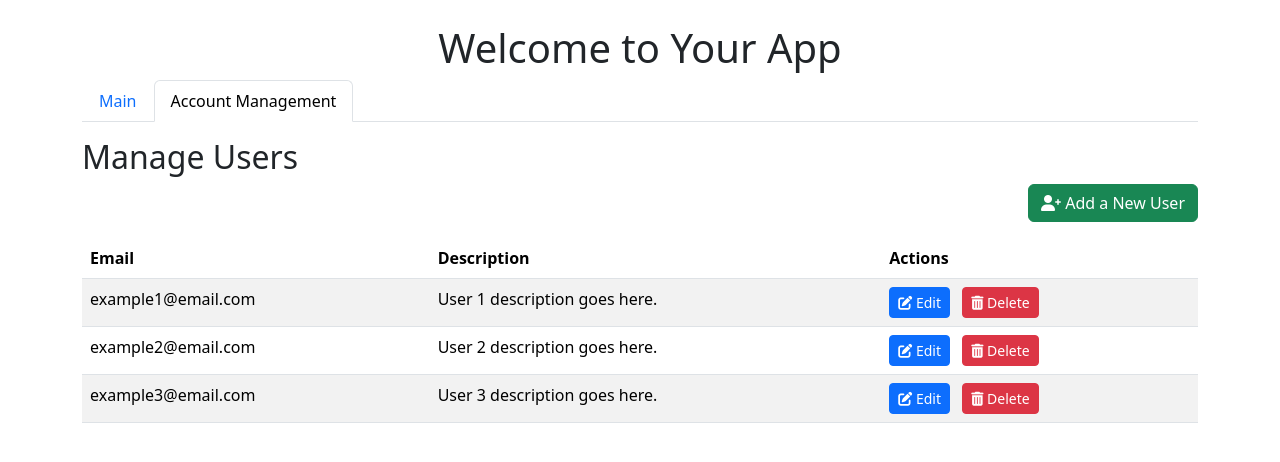
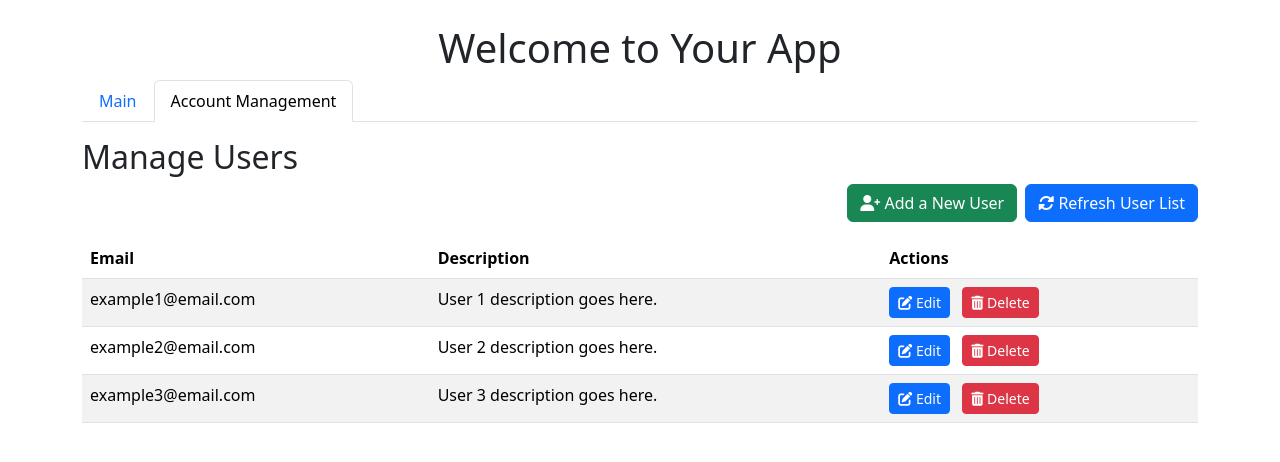
Before and after one commit to whelm2/cis-440-public, a Flask app: page /inside in a window 1280 px wide, after a click on "Account Management". Shown: the top 462 px of the page. Run offline with Flask 3, Linux system fonts and the light colour scheme; data that the repository does not hold is empty; some libraries are stand-ins or nearby versions.

Commit message:
a bunch of stuff

```diff
--- a/static/js/example_app_page.js
+++ b/static/js/example_app_page.js
@@ -35,10 +35,61 @@ document.addEventListener('DOMContentLoaded', function() {
     console.log('Description:', description);
 
     // Call the addUser function with the form data
-        addUser(email, password, description);
+    addUser(email, password, description).then(() => {
+        // Clear the input fields after user is added
+        document.getElementById('email').value = '';
+        document.getElementById('password').value = '';
+        document.getElementById('description').value = '';
 
-        // TODO: Add your logic here for further form validation, or feedback to the user
+        // Hide the modal using Bootstrap's modal instance
+        const addUserModalEl = document.getElementById('addUserModal');
+        const modalInstance = bootstrap.Modal.getInstance(addUserModalEl); // Get existing modal instance
+        modalInstance.hide();
+    }).catch((error) => {
+        console.error('Error adding user:', error);
+        alert('Error adding user. Please try again.');
     });
+
+
+    // Load users into the table after adding a new user
+    loadUsersIntoTable();
+});
+
+
+    // Add a listener for the Edit User form submission
+    document.getElementById('editUserForm').addEventListener('submit', async function(event) {
+        // Prevent the default form submission behavior
+        event.preventDefault();
+
+        // Collect data from the form inputs
+        const email = document.getElementById('editEmail').value;
+        const description = document.getElementById('editDescription').value;
+
+        try {
+            // Call the DataModel's editSelectedUser function to update the user
+            await DataModel.editSelectedUser(email, description);
+
+            // If the update was successful, clear the modal inputs
+            document.getElementById('editEmail').value = '';
+            document.getElementById('editDescription').value = '';
+
+            // Hide the modal
+            const editUserModalEl = document.getElementById('editUserModal');
+            const modalInstance = bootstrap.Modal.getInstance(editUserModalEl);
+            modalInstance.hide();
+
+            // Alert that the user was successfully edited
+            alert('User successfully edited!');
+
+            // Refresh the user list in the table
+            loadUsersIntoTable();
+        } catch (error) {
+            console.error('Error editing user:', error);
+            alert('Error editing user. Please try again.');
+        }
+    });
+
+
 
     loadUsersIntoTable();  // Load users into the table on page load
 });
@@ -84,6 +135,14 @@ async function deleteUser(userId) {
         return;
     }
 
+    // Ask for user confirmation before proceeding with deletion
+    const isConfirmed = confirm(`Are you sure you want to delete this user? This action cannot be undone.`);
+
+    // If the user confirms the deletion, proceed
+    if (!isConfirmed) {
+        return;  // Exit the function if the user doesn't confirm
+    }
+
     try {
         // Call DataModel's deleteUser function to delete the user by their ID
         DataModel.setSelectedUser(userId);
@@ -126,6 +185,7 @@ async function loadUsersIntoTable() {
             const editButton = document.createElement('button');
             editButton.className = 'btn btn-primary btn-sm me-2';
             editButton.innerHTML = '<i class="fas fa-edit"></i> Edit';
+            editButton.addEventListener('click', () => showEditModal(user.id));
             actionsCell.appendChild(editButton);
 
             // Delete button
@@ -151,3 +211,26 @@ function openAddUserModal() {
     var addUserModal = new bootstrap.Modal(document.getElementById('addUserModal'));
     addUserModal.show();
   }
+
+// Function to show the edit modal with user details
+// Function to show the edit modal with user details
+function showEditModal(userId) {
+    // Set the selected user in DataModel
+    DataModel.setSelectedUser(userId);
+
+    // Get the selected user object from DataModel
+    const user = DataModel.getCurrentUser();
+
+    // Check if the user exists
+    if (user) {
+        // Populate the email and description inputs in the modal with the user's data
+        document.getElementById('editEmail').value = user.email;
+        document.getElementById('editDescription').value = user.description;
+
+        // Show the edit modal
+        const editUserModal = new bootstrap.Modal(document.getElementById('editUserModal'));
+        editUserModal.show();
+    } else {
+        console.error('User not found');
+    }
+}
--- a/templates/example_app_page.html
+++ b/templates/example_app_page.html
@@ -56,8 +56,11 @@
 
                 <!-- Menu Bar -->
                 <div class="d-flex justify-content-end mb-3">
-                    <button class="btn btn-success" onclick="openAddUserModal()">
+                    <button class="btn btn-success me-2" onclick="openAddUserModal()">
                         <i class="fas fa-user-plus"></i> Add a New User
+                    </button>
+                    <button class="btn btn-primary" onclick="loadUsersIntoTable()">
+                        <i class="fas fa-sync-alt"></i> Refresh User List
                     </button>
                 </div>
 
@@ -154,6 +157,36 @@
         </div>
     </div>
 
+    <!-- Modal for Editing a User -->
+    <div class="modal fade" id="editUserModal" tabindex="-1" aria-labelledby="editUserModalLabel" aria-hidden="true">
+        <div class="modal-dialog">
+            <div class="modal-content">
+                <div class="modal-header">
+                    <h5 class="modal-title" id="editUserModalLabel">Edit User</h5>
+                    <button type="button" class="btn-close" data-bs-dismiss="modal" aria-label="Close"></button>
+                </div>
+                <div class="modal-body">
+                    <form id="editUserForm">
+                        <!-- Email input -->
+                        <div class="mb-3">
+                            <label for="editEmail" class="form-label">Email address</label>
+                            <input type="email" class="form-control" id="editEmail" name="email" placeholder="Enter email" required>
+                        </div>
+                        <!-- Description input -->
+                        <div class="mb-3">
+                            <label for="editDescription" class="form-label">Description</label>
+                            <textarea class="form-control" id="editDescription" name="description" rows="3" placeholder="Enter description" required></textarea>
+                        </div>
+                    </form>
+                </div>
+                <div class="modal-footer">
+                    <button type="button" class="btn btn-secondary" data-bs-dismiss="modal">Close</button>
+                    <button id="modalEditButton" type="submit" class="btn btn-primary" form="editUserForm">Save Changes</button>
+                </div>
+            </div>
+        </div>
+    </div>
+
 
     <script src="static/js/example_app_page.js"></script> <!-- Handles user interactions on the websocket -->
 
```
Also changed, not shown: static/js/index.js (+14 -0 lines). Lines whose indentation alone changed are shown as unchanged.
